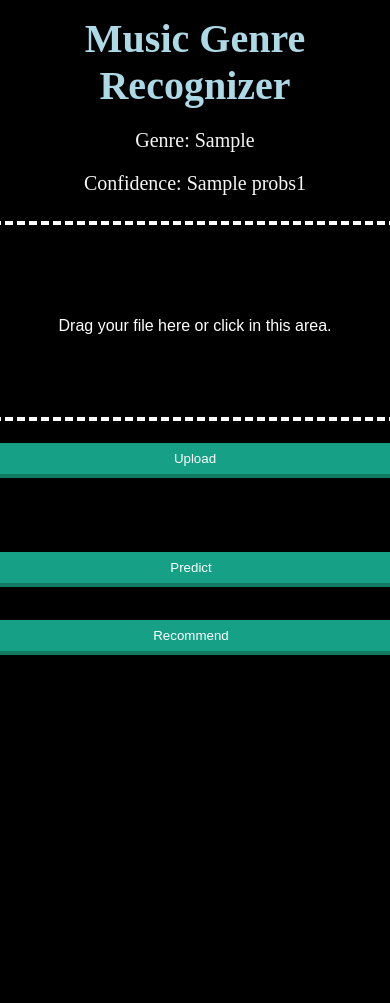
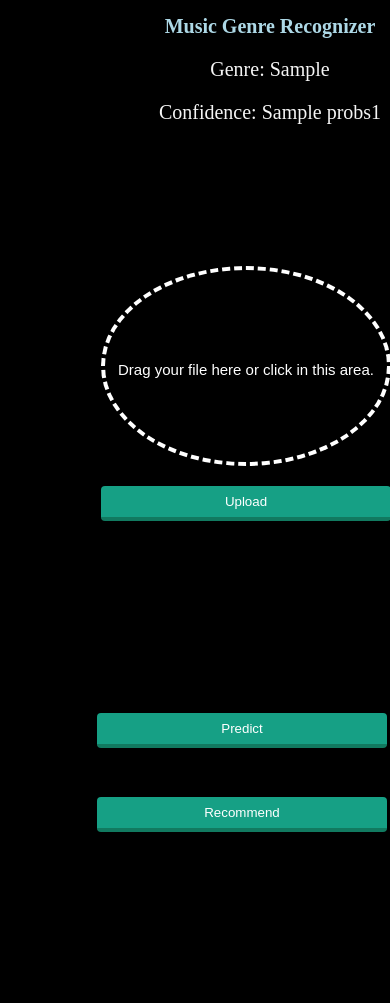
Before and after one commit to rprkh/Music-Genre-Recommender, a Flask app: template Flask App/templates/index.html in a window 390 px wide; the page is wider, and only the part inside the window is pictured. Before the commit the page ends 655 px from the top of that part, so only its background shows below. Run offline with Flask 2, Linux system fonts and the light colour scheme; the template is opened without the code that fills it: most values are stand-ins (such as "Sample title", 1, 10 or a date in 2020).

Commit message:
include responsiveness for website

```diff
--- a/Flask App/static/css/styles.css
+++ b/Flask App/static/css/styles.css
@@ -104,17 +104,147 @@ body {
     display: none;
 }
 
-@media (min-width: 1024px) and (min-height: 720px) {
+@media (min-width: 1260px) and (min-height: 780px) {
 
     .title p {
         font-size: 55px;
     }
 
+    .display {
+        font-size: 28px;
+    }
+
+    .form1 form {
+        margin-top: -75px;
+        height: 220px;
+    }
+
+    .form1 form p {
+        font-size: 20px;
+    }
+
     .form2 form {
-        top: 75%;
+        top: 82%;
     }
 
     .form3 form {
-        top: 83%;
+        top: 91%;
     }
 }
+
+@media (max-width: 1024px) and (max-width: 1259px){
+
+    .title p {
+        font-size: 40px;
+    }
+
+    .display {
+        font-size: 25px;
+    }
+
+    .form1 form {
+        height: 210px;
+        margin-top: -55px;
+    }
+
+    .form1 form p {
+        font-size: 17px;
+    }
+
+    .form2 form {
+        top: 97%;
+    }
+
+    .form3 form {
+        top: 107%;
+    }
+}
+
+@media (min-width: 769px) and (max-width: 1023px) {
+
+    .display {
+        font-size: 21px;
+    }
+
+    .form1 form {
+        margin-top: -110px;
+    }
+
+    .form1 form p {
+        font-size: 18px;
+    }
+
+    .form2 form {
+        top: 76%;
+    }
+
+    .form3 form {
+        top: 85%;
+    }
+}
+
+@media (min-width: 481px) and (max-width: 768px) {
+
+    .display {
+        font-size: 21px;
+    }
+
+    .form1 form {
+        left: 53%;
+        width: 460px;
+    }
+
+    .form1 form input[type=submit] {
+        width: 460px;
+    }
+
+    .form1 form p {
+        font-size: 18px;
+    }
+
+    .form2 form input[type=submit] {
+        top: 84%;
+        width: 460px;
+        margin-left: 15px;
+    }
+
+    .form3 form input[type=submit] {
+        top: 84%;
+        width: 460px;
+        margin-left: 15px;
+    }
+}
+
+@media (max-width: 480px) {
+
+    .title p {
+        margin-left: 150px;
+        font-size: 20px;
+    }
+
+    .display {
+        margin-left: 150px;
+        font-size: 20px;
+    }
+
+    .form1 form {
+        position: absolute;
+        left: 90%;
+        width: 290px;
+        height: 200px;
+        border-radius: 90%;
+    }
+
+    .form1 form p {
+        font-size: 15px;
+    }
+
+    .form2 form, .form3 form {
+        position: absolute;
+        left: 90%;
+    }
+
+    .form1 form input[type=submit], .form2 form input[type=submit], .form3 form input[type=submit] {
+        width: 290px;
+    }
+}
```
